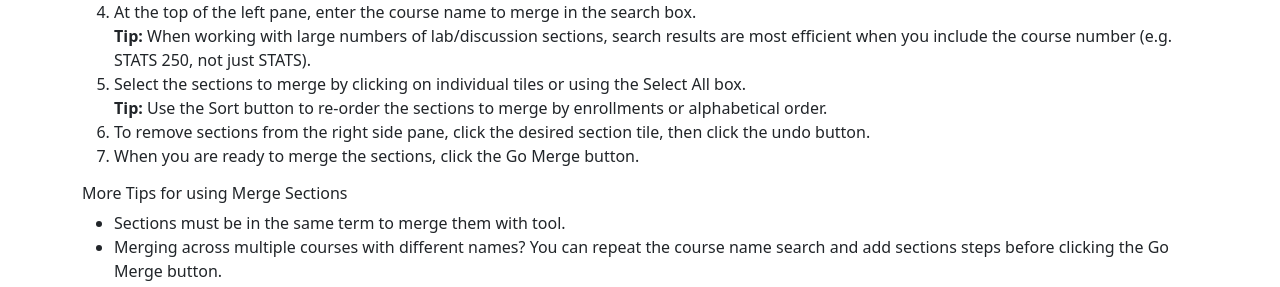
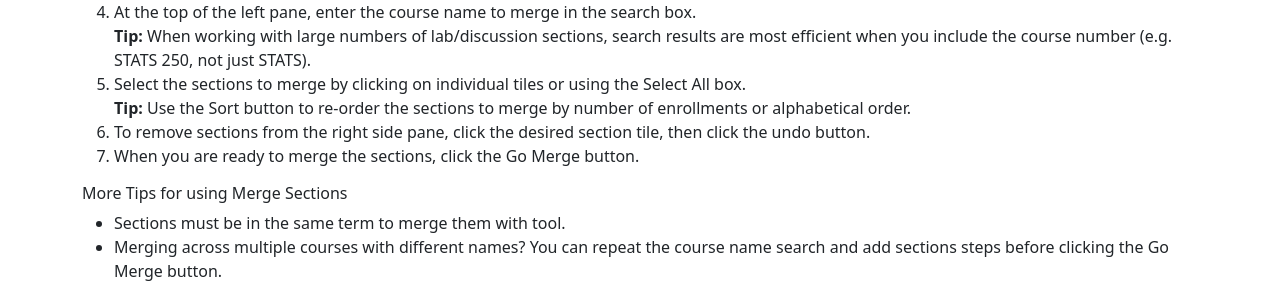
Before and after one commit to tl-its-umich-edu/canvas-course-manager-next, a Jekyll site: the page built from docs/merge-sections.html, in a window 1280 px wide. Shown: the part 616-903 px from the top of the page. Built offline with Jekyll 4.4.1, drawn with Linux system fonts in a browser that asks for light colours.

Commit message:
Update docs/merge-sections.html
Co-authored-by: Sam Sciolla <35741256+ssciolla@users.noreply.github.com>

```diff
--- a/docs/merge-sections.html
+++ b/docs/merge-sections.html
@@ -27,8 +27,10 @@
   <li>There are two panes in the Merge Sections tool. The right side pane shows sections already in the current course and will be updated to reflect new sections as you add them.</li>
   <li>At the top of the left pane, enter the course name to merge in the search box.
    <br> <b>Tip:</b> When working with large numbers of lab/discussion sections, search results are most efficient when you include the course number (e.g. STATS 250, not just STATS). </li>
-  <li>Select the sections to merge by clicking on individual tiles or using the Select All box.
-    <br> <b>Tip:</b> Use the Sort button to re-order the sections to merge by enrollments or alphabetical order.</li>
+  <li>
+    Select the sections to merge by clicking on individual tiles or using the Select All box.
+    <br><b>Tip:</b> Use the Sort button to re-order the sections to merge by number of enrollments or alphabetical order.
+  </li>
   <li>To remove sections from the right side pane, click the desired section tile, then click the undo button.</li>
   <li>When you are ready to merge the sections, click the Go Merge button.</li>
   </ol>
```
